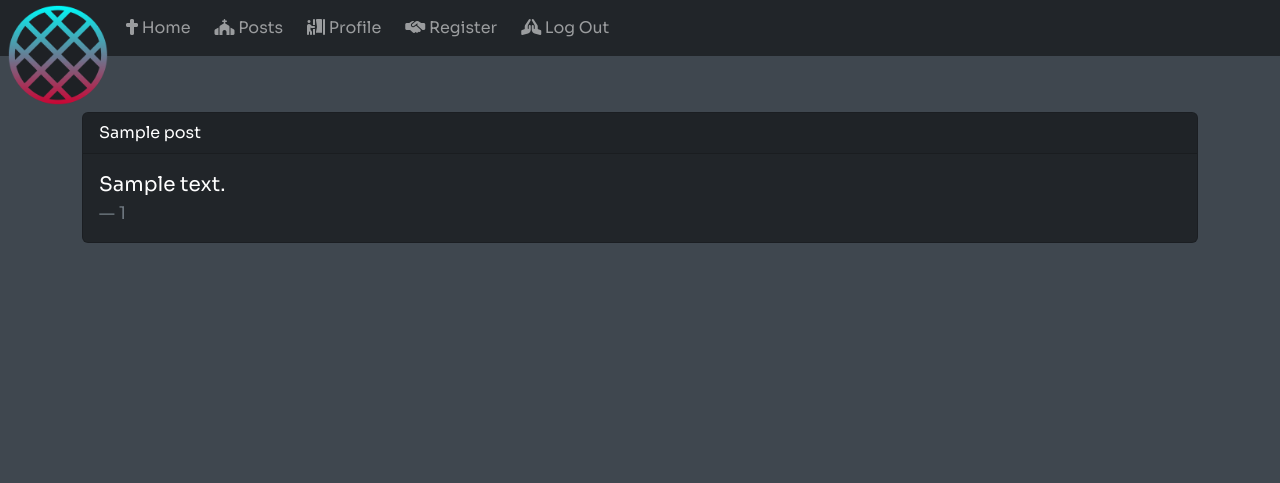
After one commit to jdj0/milestone3-confessify, a Flask app: page /posts in a window 1280 px wide. The commit adds this page. Shown: the top 483 px of the page. Run offline with Flask 2, Linux system fonts and the light colour scheme; tables that the repository leaves empty hold one stand-in row (values such as "Sample post"); some libraries are stand-ins or nearby versions.

Commit message:
Add for loop to posts.html that make confessions from the database readable

```diff
--- a/confessify/routes.py
+++ b/confessify/routes.py
@@ -77,3 +77,8 @@ def logout():
 # def profile(username):
 #     if "user" in session:
 #         username = session["user"]
+
+@app.route("/posts")
+def posts():
+    posts = list(Post.query.order_by(Post.id).all())
+    return render_template("posts.html", posts=posts)
--- a/confessify/static/css/style.css
+++ b/confessify/static/css/style.css
@@ -77,6 +77,11 @@ navbar-brand {
     margin: 2.5em;
 }
 
+/* post.html */
+
+.post-card {
+    margin-top: 5%;
+}
 
 #post_content {
     height: 200px;
--- a/confessify/templates/base.html
+++ b/confessify/templates/base.html
@@ -30,8 +30,12 @@
                 <li class="nav-item active">
                     <a class="nav-link" href="{{ url_for('home') }}"><i class="fa-solid fa-cross"></i> Home</a>
                 </li>
+                <li class="nav-item">
+                    <a class="nav-link" href="{{ url_for('posts') }}"><i class="fa-solid fa-church"></i> Posts</a>
+                </li>
                 <li class="nav-item active">
-                    <a class="nav-link" href="{{ url_for('profile', username=session['user']) }}"><i class="fa-solid fa-person-booth"></i>
+                    <a class="nav-link" href="{{ url_for('profile', username=session['user']) }}"><i
+                            class="fa-solid fa-person-booth"></i>
                         Profile</a>
                 </li>
                 <li class="nav-item">
@@ -39,7 +43,8 @@
                             class="fa-solid fa-handshake-simple"></i></i> Register</a>
                 </li>
                 <li class="nav-item">
-                    <a class="nav-link" href="{{ url_for('logout') }}"><i class="fa-solid fa-hands-praying"></i> Log Out</a>
+                    <a class="nav-link" href="{{ url_for('logout') }}"><i class="fa-solid fa-hands-praying"></i> Log
+                        Out</a>
                 </li>
             </ul>
         </div>
--- a/confessify/templates/feed.html
+++ /dev/null
@@ -1,6 +0,0 @@
-{% extends "base.html" %}
-{% block content %}
-
-<h1> Am I working? </h1>
-
-{% endblock %}
--- /dev/null
+++ b/confessify/templates/posts.html
@@ -0,0 +1,18 @@
+{% extends "base.html" %}
+{% block content %}
+
+{% for post in posts %}
+<div class="card bg-dark post-card">
+  <div class="card-header">
+    {{ post.post_title }}
+  </div>
+  <div class="card-body">
+    <blockquote class="blockquote mb-0">
+      <p>{{ post.post_content }}</p>
+      <footer class="blockquote-footer">{{ post.user_id }}</footer>
+    </blockquote>
+  </div>
+</div>
+{% endfor %}
+
+{% endblock %}
```
Lines whose indentation alone changed are shown as unchanged.
